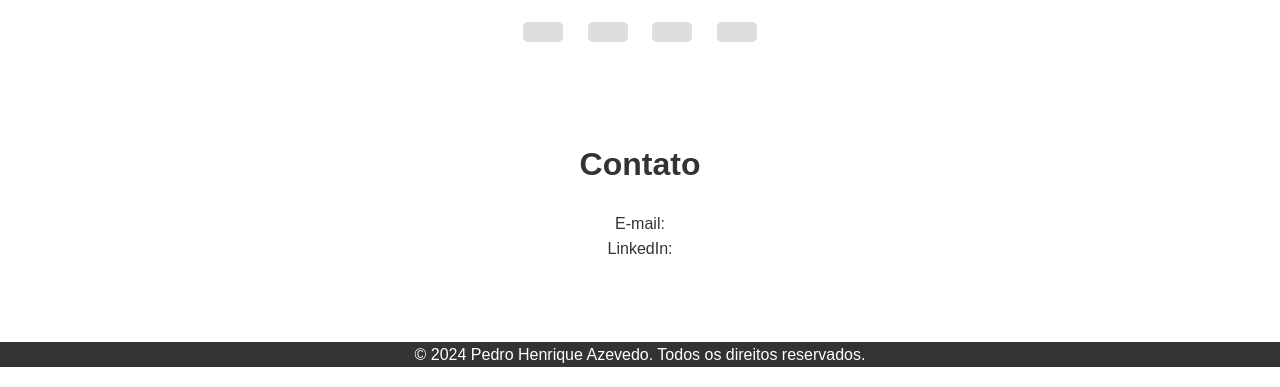
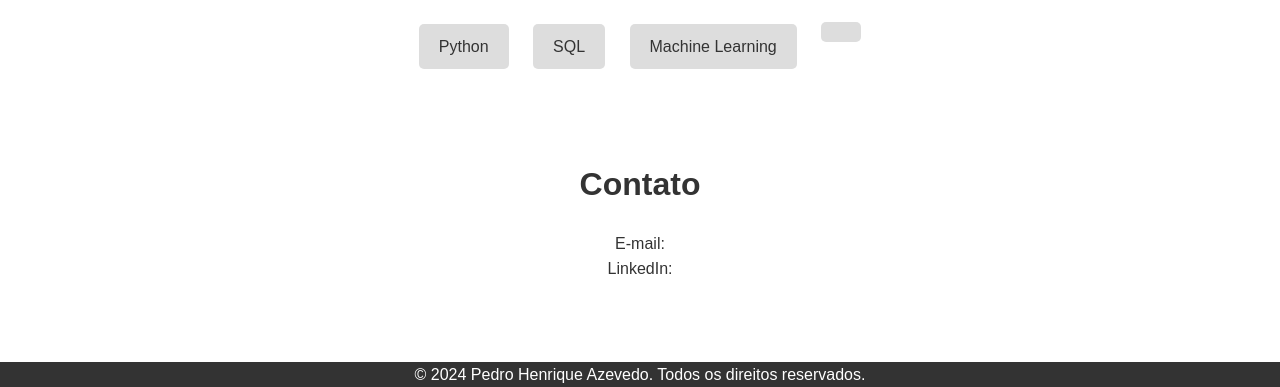
Before and after one commit to phazevedo28/-pedro-henrique-azevedo-.github.io, a plain HTML site: page index.html in a window 1280 px wide. Shown: the part 658-1045 px from the top of the page. Drawn offline with Linux system fonts and the light colour scheme.

Commit message:
Adiciona habilidades

```diff
--- a/index.html
+++ b/index.html
@@ -44,9 +44,9 @@
     <section id="habilidades">
         <h2>Habilidades</h2>
         <ul>
-            <li></li>
-            <li></li>
-            <li></li>
+            <li>Python</li>
+            <li>SQL</li>
+            <li>Machine Learning</li>
             <li></li>
         </ul>
     </section>
```
